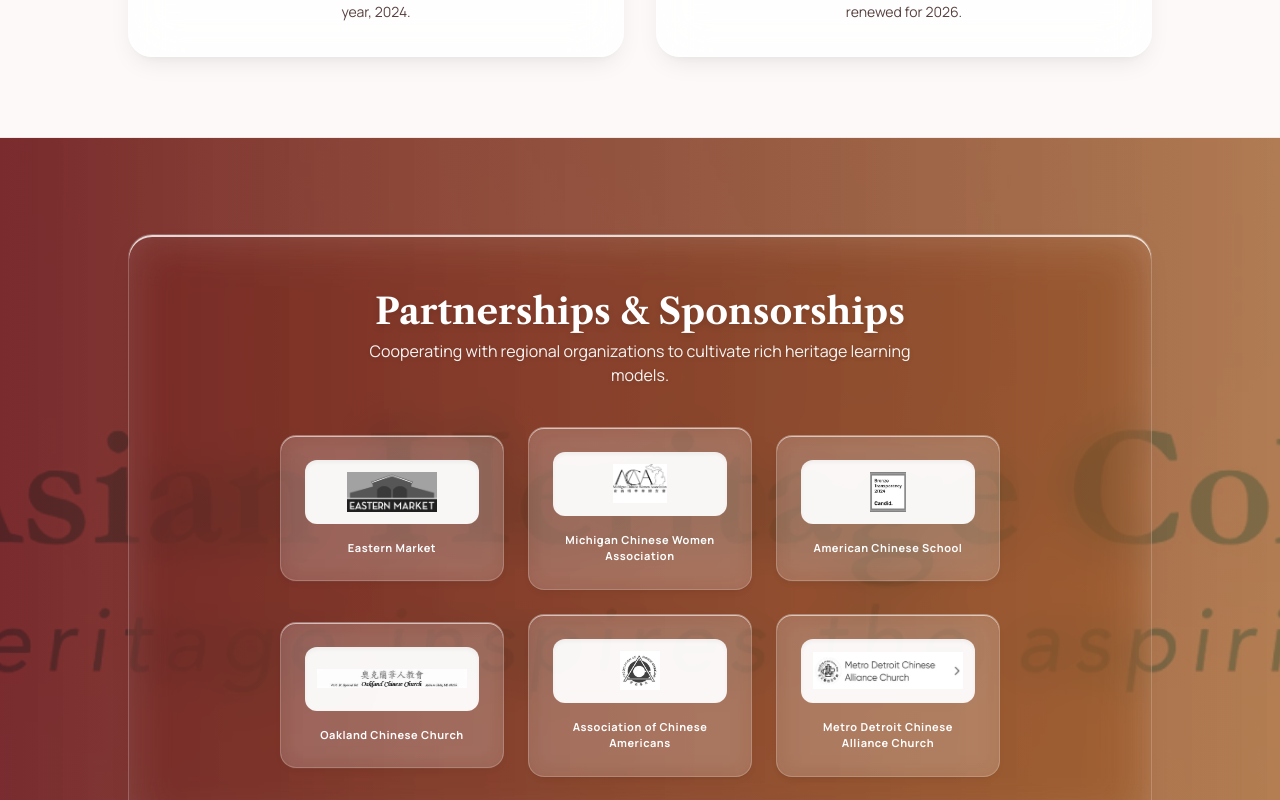
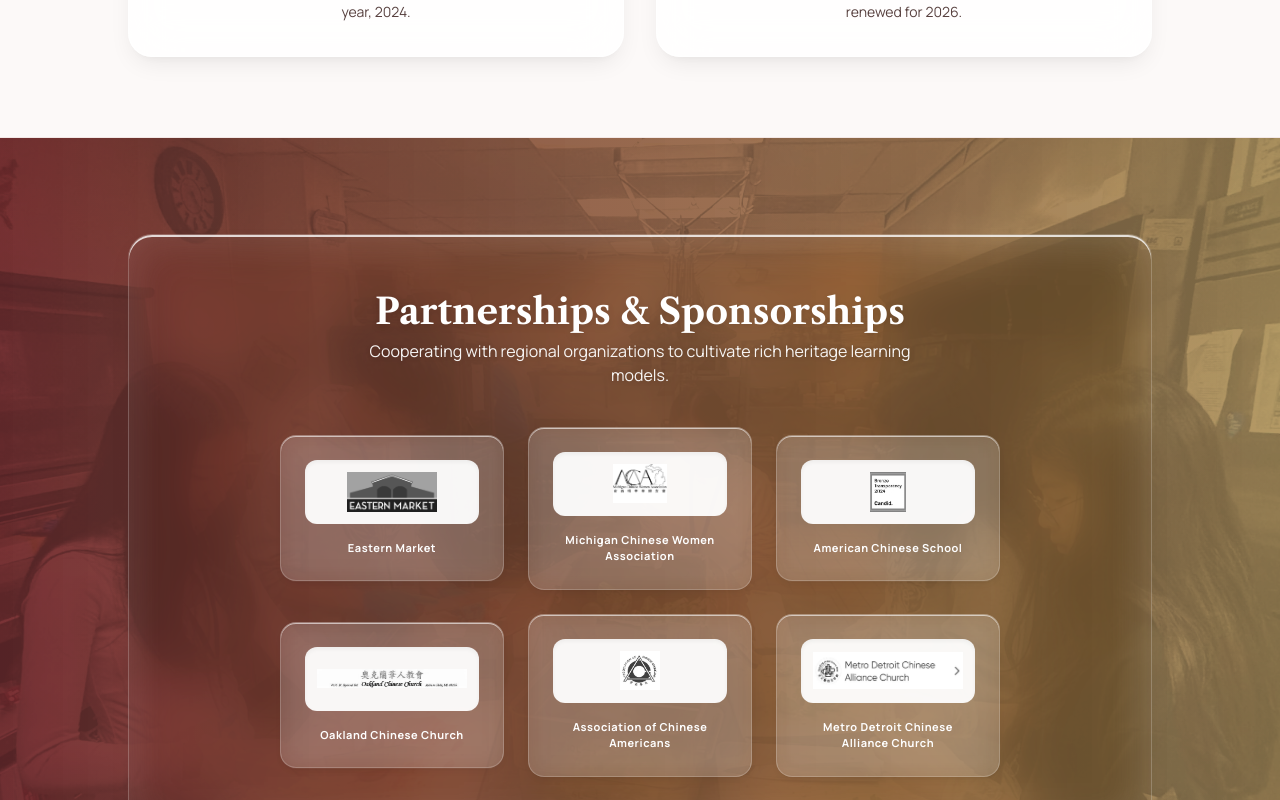
Before and after one commit to lyudongyan/Asian-Heritage-Collective, a React (Vite) app in the folder Github/: page / in a window 1280 px wide. Shown: the part 5200-6000 px from the top of the page. Built offline with nearby package versions, Linux system fonts and the light colour scheme.

Commit message:
Update Partnership background image to community engagement

```diff
--- a/Github/src/components/Partnership.tsx
+++ b/Github/src/components/Partnership.tsx
@@ -7,10 +7,10 @@
       {/* Liquid glass image background wrapper */}
       <div className="absolute inset-0 z-0">
         <img
-          alt="Asian Heritage Collective banner"
+          alt="Community engagement"
           className="w-full h-full object-cover object-center opacity-30 mix-blend-multiply filter contrast-125"
           referrerPolicy="no-referrer" loading="lazy"
-          src={IMAGES.ahc_banner}
+          src={IMAGES.community_engagement}
         />
         <div className="absolute inset-0 bg-gradient-to-r from-primary/80 to-secondary/60 mix-blend-multiply"></div>
       </div>
```
